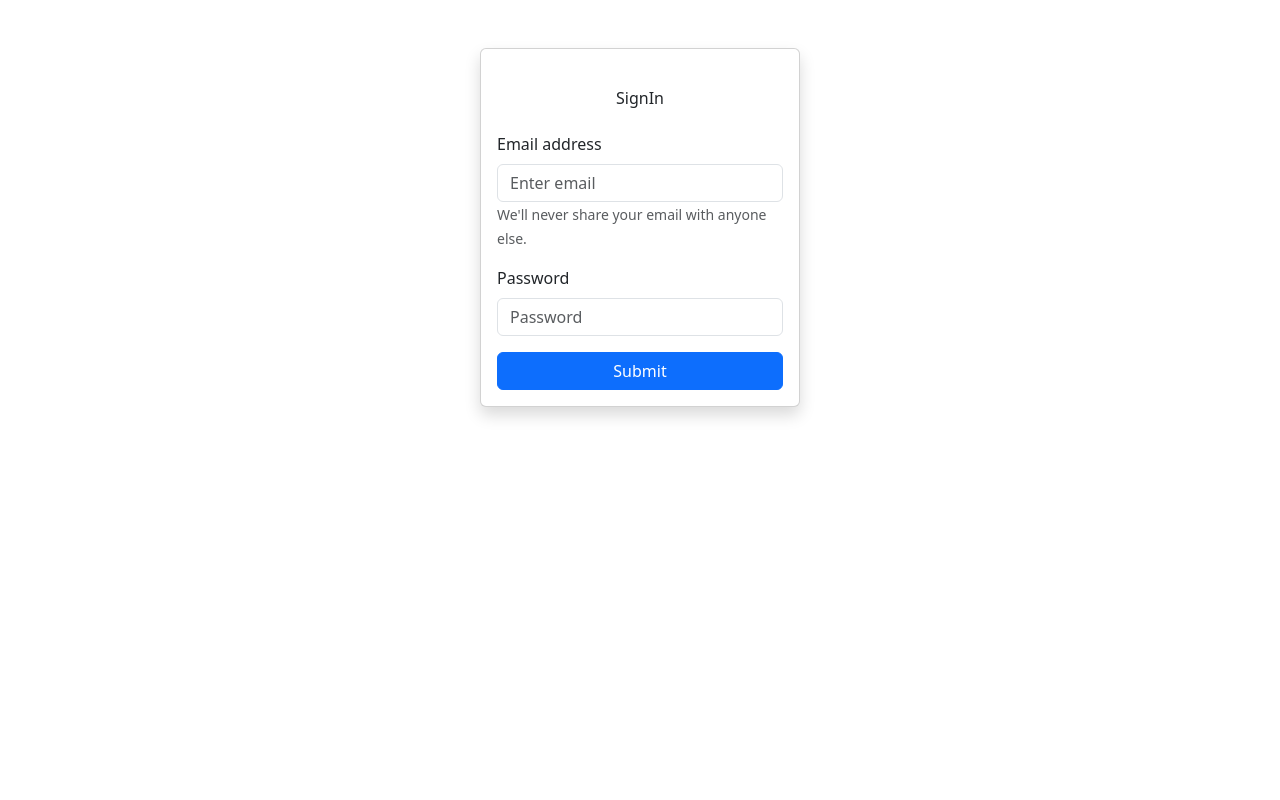
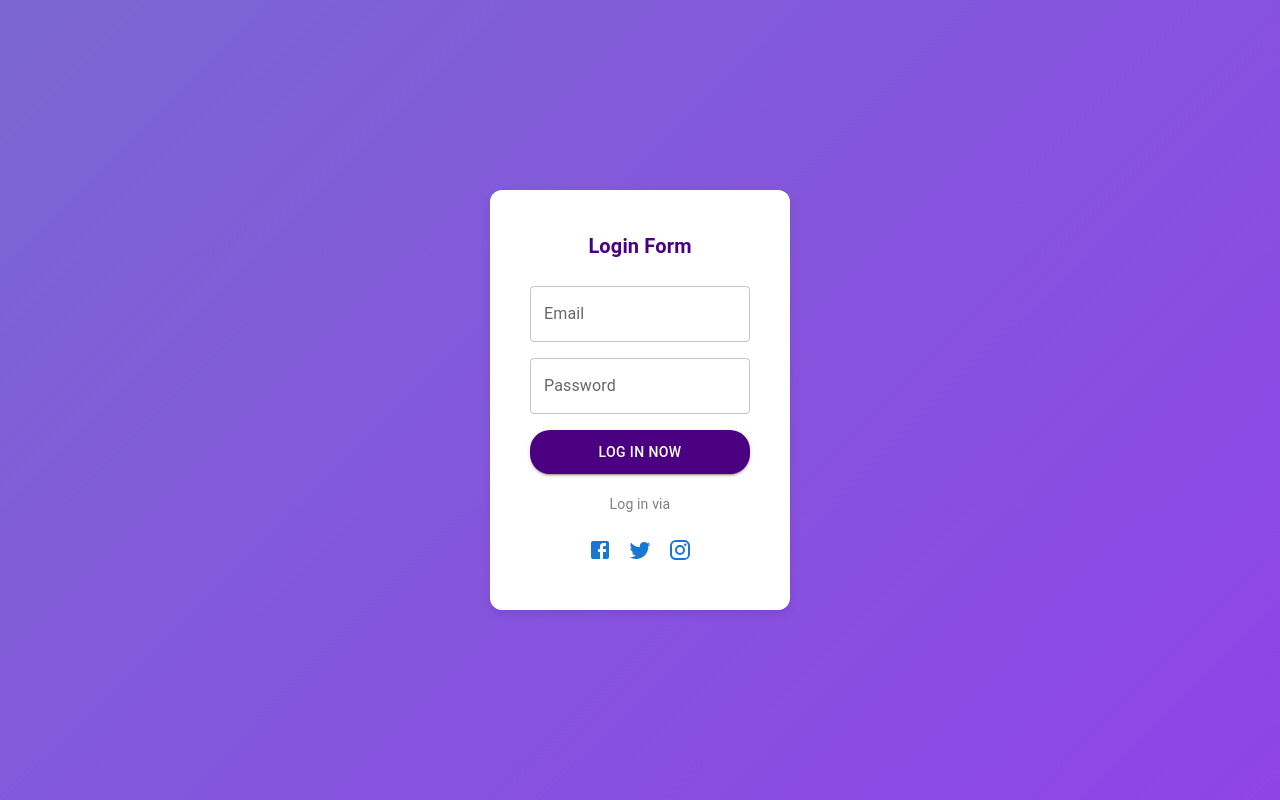
Before and after one commit to RanjitItio/AdminUI, a React (Vite) app: page /signin in a window 1280 px wide. Built offline with nearby package versions, Linux system fonts and the light colour scheme.

Commit message:
new signin page

```diff
--- a/src/Components/Authentication/Signin.jsx
+++ b/src/Components/Authentication/Signin.jsx
@@ -1,11 +1,12 @@
 import React, { useState } from 'react';
 import axiosInstance from './axios';
-import './tailwind.css';
-// import { RiUser3Line } from "react-icons/ri";
-import { Card } from 'react-bootstrap';
-import Form from 'react-bootstrap/Form';
-import { Row, Col, Button } from 'react-bootstrap';
-
+// import './tailwind.css';
+// // import { RiUser3Line } from "react-icons/ri";
+// import { Card } from 'react-bootstrap';
+// import Form from 'react-bootstrap/Form';
+// import { Row, Col, Button } from 'react-bootstrap';
+import { Box, Typography, TextField, Button, IconButton } from "@mui/material";
+import { Facebook, Twitter, Instagram } from "@mui/icons-material";
 
 
 function Signin(){
@@ -19,6 +20,7 @@ function Signin(){
     const [formData, updateFormData] = useState(initialFormData);
     const [error, setError] = useState('')
     const [successMessage, setSuccessMessage] = useState('');
+    const [disableButton, setDisableButton]   = useState(false);
 
 
     const handleChange = (e) => {
@@ -54,7 +56,9 @@ function Signin(){
 			})
 			.then((res) => {
                 if(res.status == 200) {
+                    setDisableButton(true);
                     setSuccessMessage(`Login Successfull`)
+
                     setTimeout(() => {
                         window.location.href = '/'
                     }, 1000);
@@ -64,8 +68,6 @@ function Signin(){
 
                     axiosInstance.defaults.headers['Authorization'] =
                       'Bearer ' + localStorage.getItem('access_token');
-                    // console.log(res);
-                    // console.log(res.data);
                 }
 
             //  localStorage.clear();
@@ -85,12 +87,96 @@ function Signin(){
                 };
 
             })
-    }
+        };
+
 
    return(
     <>
+        <Box sx={{
+            height: "100vh",
+            display: "flex",
+            justifyContent: "center",
+            alignItems: "center",
+            background: "linear-gradient(135deg, #7b67d2, #8f44e8)",
+        }}>
+        <Box sx={{
+            width: 300,
+            padding: "40px",
+            borderRadius: "12px",
+            backgroundColor: "#fff",
+            boxShadow: "0px 4px 10px rgba(0, 0, 0, 0.1)",
+            position: "relative",
+            textAlign: "center",
+            }}>
 
-<Card className=" mt-5 shadow" style={{maxWidth: '20rem', margin: '0 auto'}}>
+            {/* Main Form */}
+            <Typography
+            variant="h6"
+            sx={{ fontWeight: "bold", color: "#4B0082", mb: 3 }}
+            >
+                Login Form
+            </Typography>
+
+            {/* Input Fields */}
+            <TextField
+                label="Email"
+                variant="outlined"
+                fullWidth
+                sx={{ mb: 2 }}
+                name="email"
+                onChange={handleChange}
+                />
+            <TextField
+                label="Password"
+                type="password"
+                variant="outlined"
+                fullWidth
+                sx={{ mb: 2 }}
+                name='password'
+                onChange={handleChange}
+                />
+
+            {/* Login Button */}
+            <Button
+            variant="contained"
+            disabled={disableButton}
+            fullWidth
+            onClick={handleOnSubmit}
+            sx={{
+                backgroundColor: "#4B0082",
+                padding: "10px",
+                borderRadius: "20px",
+                "&:hover": { backgroundColor: "#6A0DAD" },
+            }}>
+                LOG IN NOW
+            </Button>
+
+            {error &&  <p className="text-danger">{error}</p>}
+            {successMessage && <p className="text-success">{successMessage}</p>}
+
+            {/* Social Login */}
+            <Typography
+            variant="body2"
+            sx={{ color: "#808080", marginTop: "20px" }}>
+                Log in via
+            </Typography>
+
+            <Box sx={{ mt: 2, display: "flex", justifyContent: "center" }}>
+                <IconButton color="primary">
+                    <Facebook />
+                </IconButton>
+
+                <IconButton color="primary">
+                    <Twitter />
+                </IconButton>
+
+                <IconButton color="primary">
+                    <Instagram />
+                </IconButton>
+            </Box>
+        </Box>
+        </Box>
+        {/* <Card className=" mt-5 shadow" style={{maxWidth: '20rem', margin: '0 auto'}}>
             <Card.Body>
                 <h2 className="text-center m-4">SignIn </h2>
                 <Form>
@@ -106,12 +192,12 @@ function Signin(){
                         <Form.Control type="password" placeholder="Password"  name='password' onChange={handleChange} />
                     </Form.Group>
                     <Button variant="primary" type="submit" className="w-100"  onClick={handleOnSubmit}>Submit</Button>
-                     {/* Message */}
+
                 {error &&  <p className="text-danger">{error}</p>}
                 {successMessage && <p className="text-success">{successMessage}</p>}
                 </Form>
             </Card.Body>
-        </Card>
+        </Card> */}
 
     </>
    );
--- a/src/Components/Authentication/testSignup.jsx
+++ /dev/null
@@ -1,92 +0,0 @@
-import React from "react";
-import { Box, Typography, TextField, Button, IconButton } from "@mui/material";
-import { Facebook, Twitter, Instagram } from "@mui/icons-material";
-
-
-
-
-const TestSignupForm = () => {
-
-  return (
-    <Box
-      sx={{
-        height: "100vh",
-        display: "flex",
-        justifyContent: "center",
-        alignItems: "center",
-        background: "linear-gradient(135deg, #7b67d2, #8f44e8)",
-      }}
-    >
-      <Box
-        sx={{
-          width: 300,
-          padding: "40px",
-          borderRadius: "12px",
-          backgroundColor: "#fff",
-          boxShadow: "0px 4px 10px rgba(0, 0, 0, 0.1)",
-          position: "relative",
-          textAlign: "center",
-        }}
-      >
-        {/* Main Form */}
-        <Typography
-          variant="h6"
-          sx={{ fontWeight: "bold", color: "#4B0082", mb: 3 }}
-        >
-          Login Form
-        </Typography>
-
-        {/* Input Fields */}
-        <TextField
-          label="Username / Email"
-          variant="outlined"
-          fullWidth
-          sx={{ mb: 2 }}
-        />
-        <TextField
-          label="Password"
-          type="password"
-          variant="outlined"
-          fullWidth
-          sx={{ mb: 2 }}
-        />
-
-        {/* Login Button */}
-        <Button
-          variant="contained"
-          fullWidth
-          sx={{
-            backgroundColor: "#4B0082",
-            padding: "10px",
-            borderRadius: "20px",
-            "&:hover": { backgroundColor: "#6A0DAD" },
-          }}
-        >
-          LOG IN NOW
-        </Button>
-
-        {/* Social Login */}
-        <Typography
-          variant="body2"
-          sx={{ color: "#808080", marginTop: "20px" }}
-        >
-          Log in via
-        </Typography>
-
-        <Box sx={{ mt: 2, display: "flex", justifyContent: "center" }}>
-          <IconButton color="primary">
-            <Facebook />
-          </IconButton>
-          <IconButton color="primary">
-            <Twitter />
-          </IconButton>
-          <IconButton color="primary">
-            <Instagram />
-          </IconButton>
-        </Box>
-      </Box>
-    </Box>
-  );
-};
-
-export default TestSignupForm;
```
Also changed, not shown: src/Components/ProtectedRoute/routes.jsx (+1 -6 lines).
